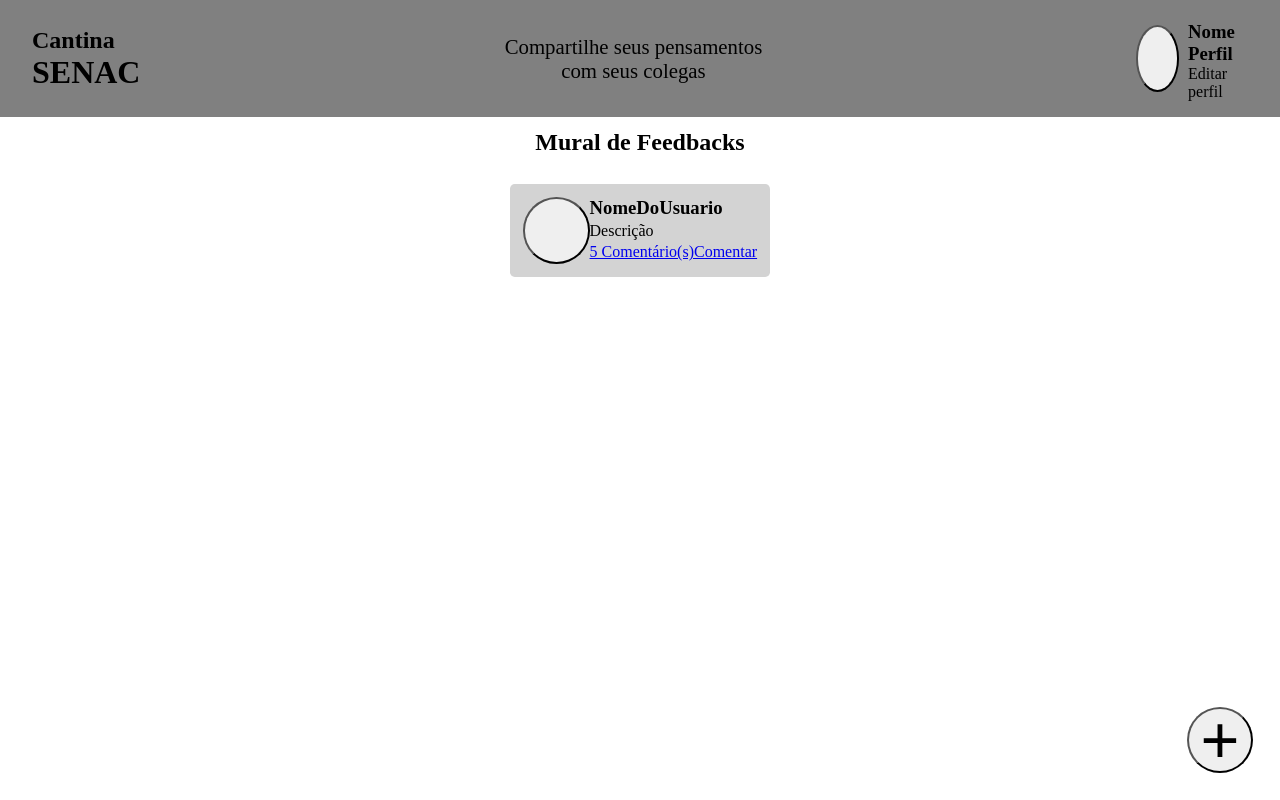
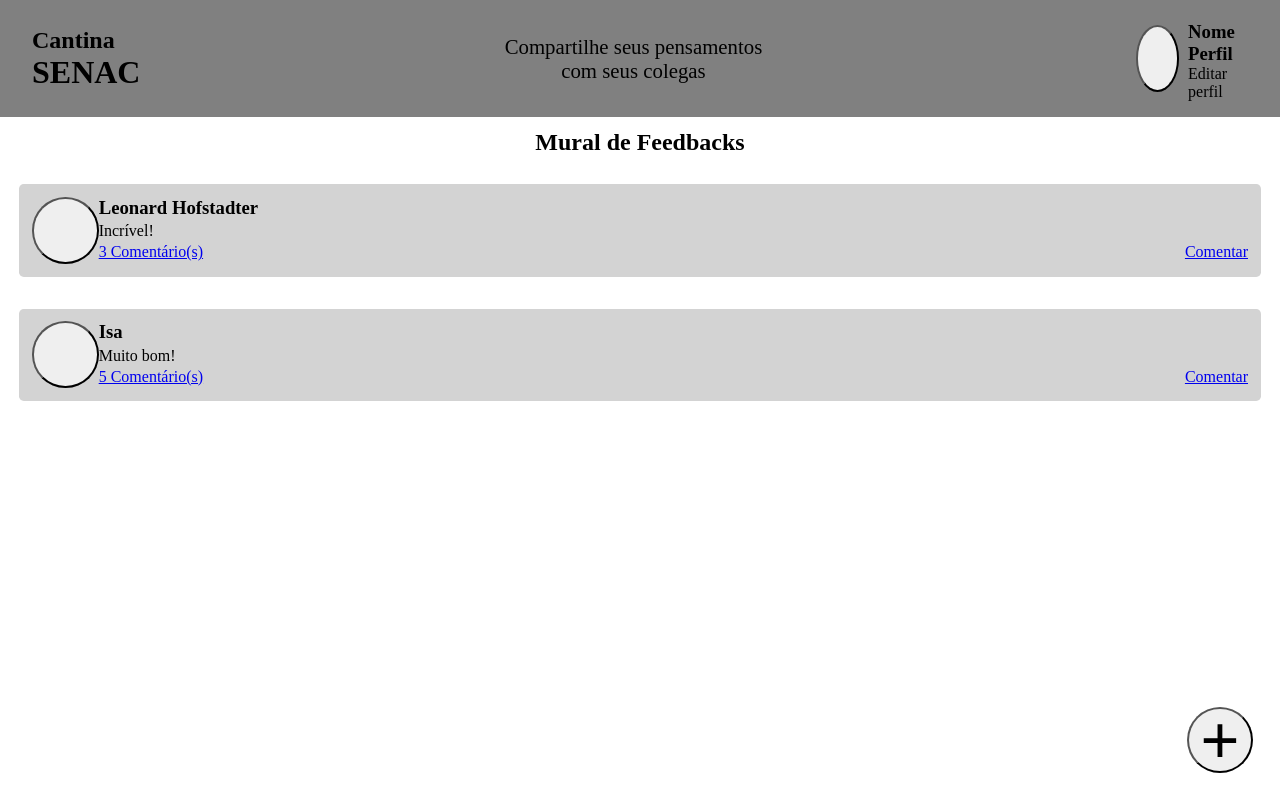
Before and after one commit to prof-lucas-senac/cantina-senac-2025-front, an Angular app: page /feedback in a window 1280 px wide. Built offline with nearby package versions, Linux system fonts and the light colour scheme.

Commit message:
Implementado NgFor e decorator Input

```diff
--- a/src/app/components/feedback/feedback.component.css
+++ b/src/app/components/feedback/feedback.component.css
@@ -61,3 +61,7 @@ main h2 {
 .btn-avatar span {
     font-size: 5em;
 }
+
+.div-feedbacks {
+    width: 100%;
+}
--- a/src/app/components/feedback/feedback.component.html
+++ b/src/app/components/feedback/feedback.component.html
@@ -19,7 +19,10 @@
 </header>
 <main>
     <h2>Mural de Feedbacks</h2>
-    <app-card-feedback></app-card-feedback>
+    <div class="div-feedbacks" *ngFor="let feedback of feedbacks">
+        <app-card-feedback [feedback] = "feedback" ></app-card-feedback>
+    </div>
+
 </main>
 <button class="btn-avatar">
             <span>+</span>
--- a/src/app/components/feedback/feedback.component.ts
+++ b/src/app/components/feedback/feedback.component.ts
@@ -1,13 +1,26 @@
 import { Component } from '@angular/core';
 import { CardFeedbackComponent } from "../feedbacks/card-feedback/card-feedback.component";
+import { Feedback } from '../feedbacks/card-feedback/feedback';
+import { NgFor } from '../../../../node_modules/@angular/common';
 
 @Component({
   selector: 'app-feedback',
   standalone: true,
-  imports: [CardFeedbackComponent],
+  imports: [CardFeedbackComponent, NgFor],
   templateUrl: './feedback.component.html',
   styleUrl: './feedback.component.css'
 })
 export class FeedbackComponent {
-
+  feedbacks : Feedback[] = [
+    {
+       descricao : "Incrível!",
+       nomeUsuario : "Leonard Hofstadter",
+       numComentarios : 3
+    },
+    {
+       descricao : "Muito bom!",
+       nomeUsuario : "Isa",
+       numComentarios : 5
+    }
+  ];
 }
--- a/src/app/components/feedbacks/card-feedback/card-feedback.component.css
+++ b/src/app/components/feedbacks/card-feedback/card-feedback.component.css
@@ -1,8 +1,16 @@
+:host {
+    display: flex;
+    flex-direction: column;
+    align-items: center;
+    justify-content: center;
+    width: 100%;
+}
+
 button {
     height: 5em;
     width: 5em;
     border-radius: 50%;
-    aspect-ratio: 1/1;
+    aspect-ratio: 1 / 1;
 }
 
 section {
@@ -11,7 +19,11 @@ section {
     display: flex;
     background-color: lightgray;
     border-radius: 0.3em;
-    justify-content: space-between;
+    width: 95%;
+}
+
+.div-feedback {
+    width: 100%;
 }
 
 section p {
@@ -23,11 +35,5 @@ section p {
 .div-feedback-comentarios {
     display: flex;
     justify-content: space-between;
-}
-
-:host {
-    display: flex;
-    flex-direction: column;
-    align-items: center;
     width: 100%;
 }
--- a/src/app/components/feedbacks/card-feedback/card-feedback.component.ts
+++ b/src/app/components/feedbacks/card-feedback/card-feedback.component.ts
@@ -1,4 +1,4 @@
-import { Component } from '@angular/core';
+import { Component, Input } from '@angular/core';
 import { Feedback } from './feedback';
 
 @Component({
@@ -10,9 +10,10 @@ import { Feedback } from './feedback';
 })
 
 export class CardFeedbackComponent {
+  @Input()
   feedback : Feedback = {
     descricao : "Descrição",
     nomeUsuario : "NomeDoUsuario",
-    numComentarios: 5
+    numComentarios: 0
   }
 }
```
Also changed, not shown: src/app/components/feedbacks/card-feedback/card-feedback.component.html (line endings or trailing spaces).
